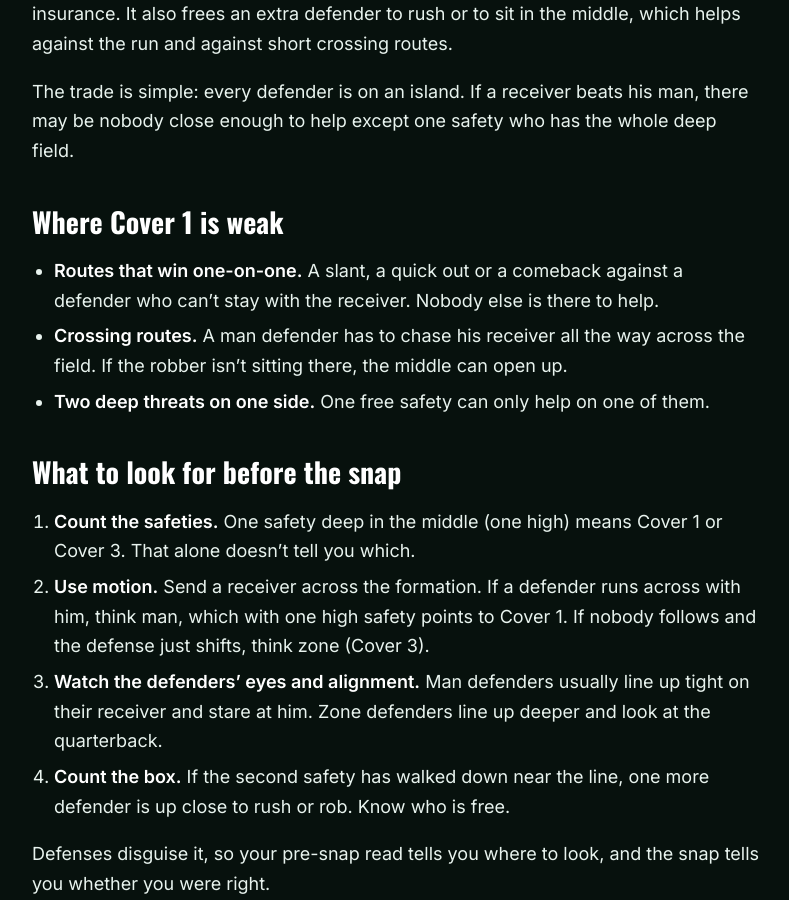
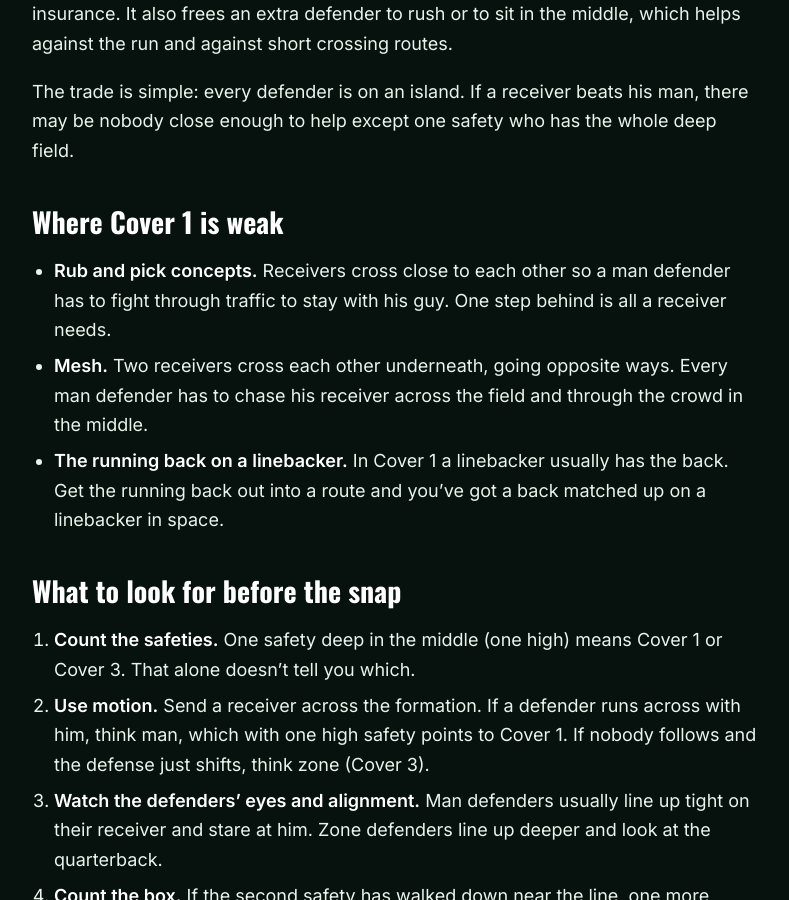
Before and after one commit to ReadandRipQB/readandrip-learn, a Jekyll site: the page built from _posts/2026-11-18-what-is-cover-1.md, in a window 1280 px wide and 900 px high, scrolled down 1674 px. Shown: the whole window, without its empty margins (244-1033 px from the left). Built offline with Jekyll 4.4.1, drawn with Linux system fonts in a browser that asks for light colours.

Commit message:
Holes section per Zach
Co-Authored-By: Claude Opus 5.5 <noreply@anthropic.com>
Claude-Session: https://claude.ai/code/session_01FgCFT5XXfXnrXNk15gxbuR

```diff
--- a/_posts/2026-11-18-what-is-cover-1.md
+++ b/_posts/2026-11-18-what-is-cover-1.md
@@ -69,9 +69,9 @@ The trade is simple: every defender is on an island. If a receiver beats his man
 
 ## Where Cover 1 is weak
 
-- **Routes that win one-on-one.** A slant, a quick out or a comeback against a defender who can't stay with the receiver. Nobody else is there to help.
-- **Crossing routes.** A man defender has to chase his receiver all the way across the field. If the robber isn't sitting there, the middle can open up.
-- **Two deep threats on one side.** One free safety can only help on one of them.
+- **Rub and pick concepts.** Receivers cross close to each other so a man defender has to fight through traffic to stay with his guy. One step behind is all a receiver needs.
+- **Mesh.** Two receivers cross each other underneath, going opposite ways. Every man defender has to chase his receiver across the field and through the crowd in the middle.
+- **The running back on a linebacker.** In Cover 1 a linebacker usually has the back. Get the running back out into a route and you've got a back matched up on a linebacker in space.
 
 ## What to look for before the snap
 
```
